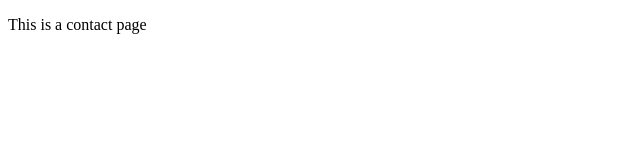
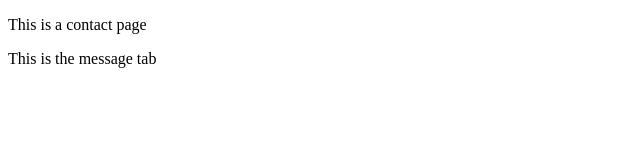
Before and after one commit to harishkv11/Git-Intro, a plain HTML site: page contact.html in a window 1280 px wide. Shown: the whole page, without its empty margins (0-640 px from the left). Drawn offline with Linux system fonts and the light colour scheme.

Commit message:
Added message div

```diff
--- a/contact.html
+++ b/contact.html
@@ -10,5 +10,9 @@
     <div class="contact">
         <p>This is a contact page</p>
     </div>
+    <!-- Added by HKV  -->
+    <div class="message">
+        <p>This is the message tab</p>
+    </div>
 </body>
 </html>
```
